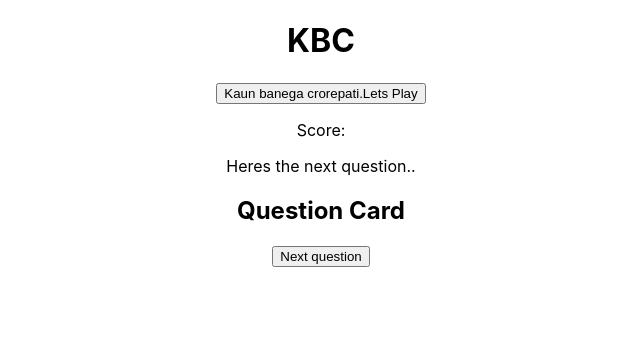
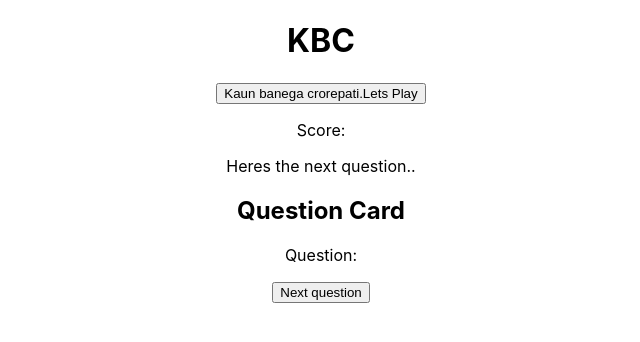
Before and after one commit to longjohnsilver1999/ts, a React (Create React App) app in the folder my-app/: page / in a window 1280 px wide. Shown: the top 342 px of the page, without its empty margins (319-959 px from the left). Built offline with nearby package versions, Linux system fonts and the light colour scheme.

Commit message:
working on logic starts

```diff
--- a/my-app/src/components/QuestionCard.tsx
+++ b/my-app/src/components/QuestionCard.tsx
@@ -1,8 +1,25 @@
 import React from 'react'
-const QuestionCard=()=>{
+type Props={
+    question:string;
+    answer:string[];
+    callback:any;
+    userAnswer:string;
+    questionNr:number;
+    totalQuestions:number;
+}
+const QuestionCard:React.FC<Props>=({question,
+    answer,
+    callback,
+    userAnswer,
+    questionNr,
+    totalQuestions})=>{
+
     return(
         <div>
             <h2>Question Card</h2>
+            <p className='number'>
+                Question:
+            </p>
         </div>
     )
 }
```
